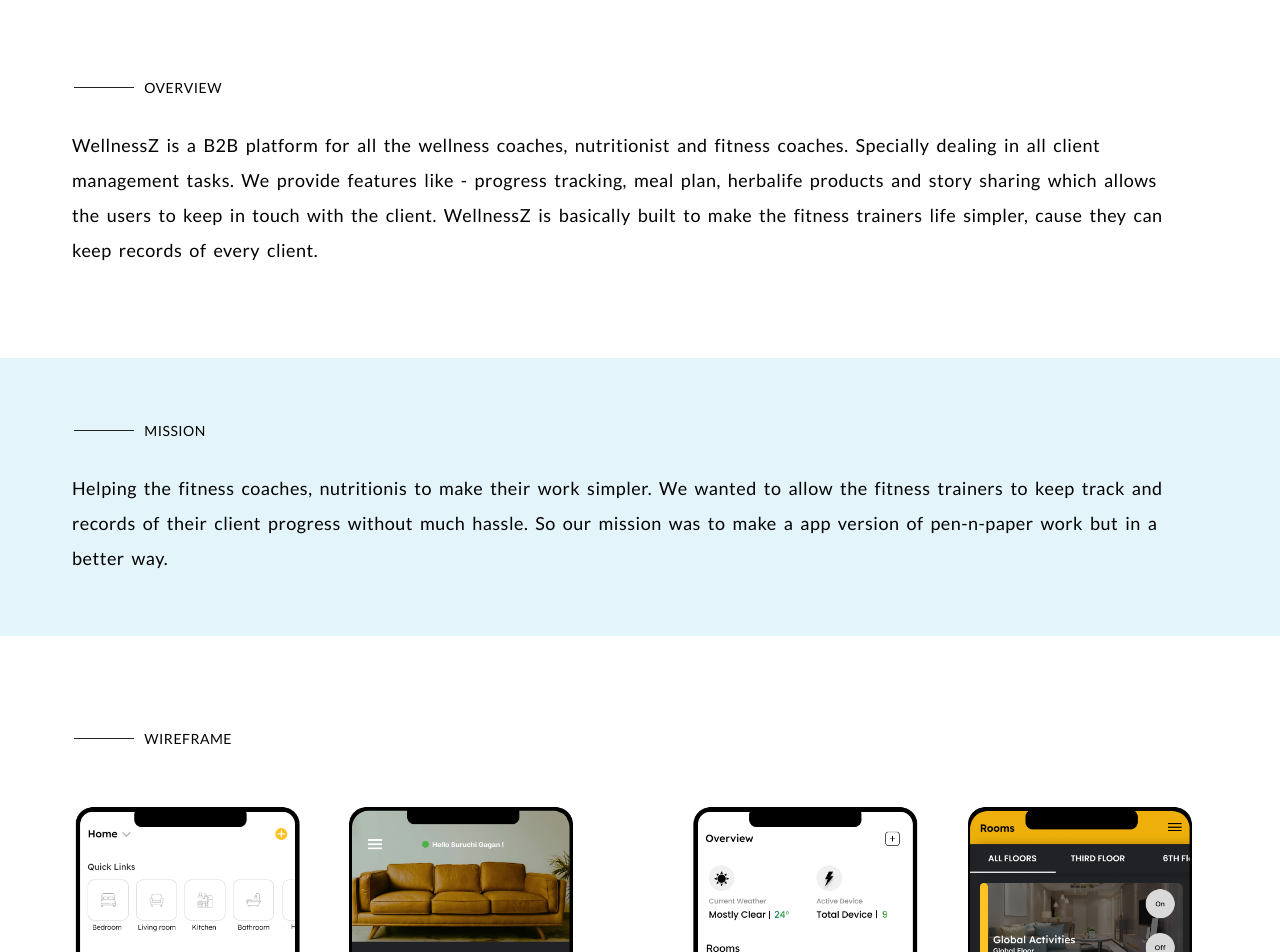
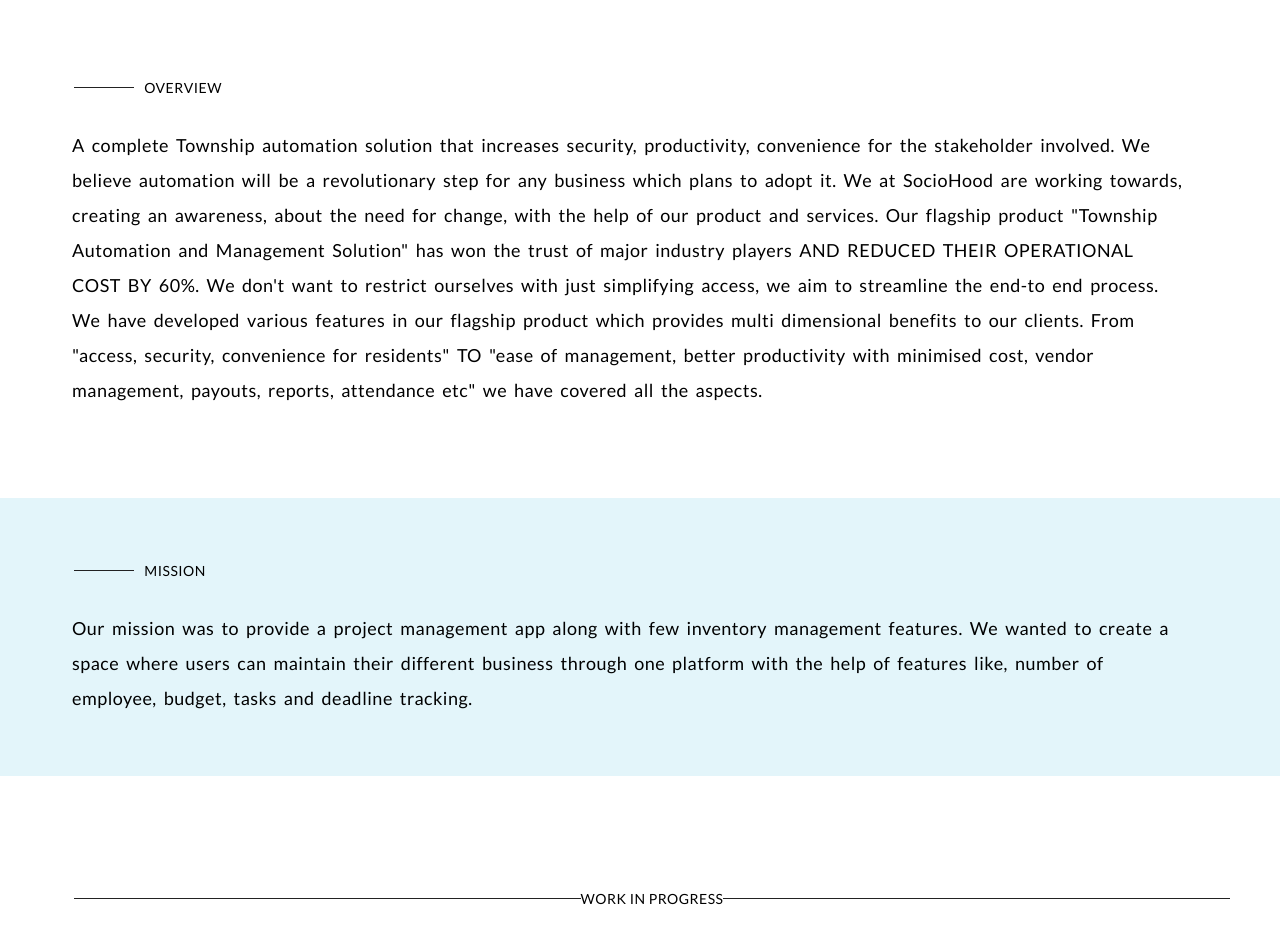
Before and after one commit to angelrana/portfolio-website, a React (Create React App) app: page /sociohood in a window 1280 px wide. Shown: the part 900-1852 px from the top of the page. Built offline with nearby package versions, Linux system fonts and the light colour scheme; a web font is replaced by a local one.

Commit message:
progress

```diff
--- a/package.json
+++ b/package.json
@@ -6,12 +6,14 @@
     "@emotion/react": "^11.11.0",
     "@emotion/styled": "^11.11.0",
     "@mui/material": "^5.13.0",
+    "@react-email/link": "0.0.5",
     "@testing-library/jest-dom": "^5.16.5",
     "@testing-library/react": "^13.4.0",
     "@testing-library/user-event": "^13.5.0",
     "react": "^18.2.0",
     "react-dom": "^18.2.0",
     "react-router-dom": "^6.11.2",
+    "react-router-hash-link": "^2.4.3",
     "react-scripts": "5.0.1",
     "web-vitals": "^2.1.4"
   },
--- a/src/App.css
+++ b/src/App.css
@@ -78,7 +78,7 @@
 .prototype:hover {
   background-color: #FFC225;
   color: white;
-    transform: scale(1.1);
+    transform: scale(1.06);
 
 }
 
@@ -98,7 +98,7 @@
 .prototype2:hover {
   background-color: #7AC143;
   color: white;
-    transform: scale(1.1);
+    transform: scale(1.06);
 
 }
 
@@ -156,6 +156,7 @@
 float: right;
 margin-right: 4em;
 margin-bottom: 3em;
+margin-top: 3em;
 }
 
 .next:hover {
--- a/src/Home.jsx
+++ b/src/Home.jsx
@@ -3,6 +3,7 @@
 import "./App.css";
 import { Link } from 'react-router-dom';
 import GoToTop from './GoToTop';
+
 
 const Home = () => {
 
@@ -421,7 +422,7 @@
                 letterSpacing: "0.3px",
                 fontWeight: "lighter",
               }}>
-          I designed the studying app while working as a web developer.
+              I designed the studying app while working as a web developer.
             </p>
             <div style={{ display: "flex", gap: "10px" }}>
               <div
@@ -467,8 +468,8 @@
               <Link
                 style={{ textDecoration: "none", color: "inherit" }}
                 target="_blank"
-                to="https://www.figma.com/proto/OEMq0FhM9FEEu4QaO14A4h/The-WellnessZ?page-id=0%3A1&type=design&node-id=0-163&viewport=-947%2C-2115%2C0.24&scaling=scale-down&starting-point-node-id=0%3A3&show-proto-sidebar=1">
-                <p>Try Prototype</p>
+                to="https://www.figma.com/file/3d3THcLovRIRWxuw1lwK9V/AnsrCoach-UI%2FUX?type=design&node-id=0%3A1&t=5iFK63m2u7ShwRbo-1">
+                <p>View design</p>
               </Link>
             </div>
           </div>
@@ -521,6 +522,8 @@
                 <br></br>I love to create designs and products that favours the
                 user needs and expections.<br></br>
                 <span>Let's connect and create amazing projects :)</span>
+                <br></br>
+                My email: ennjelo@gmail.com
               </p>
               <Box
                 style={{
@@ -541,9 +544,9 @@
                     src="/images/dribble.png"
                     style={{ width: "25px" }}></img>
                 </Link>
-                <Link target="_blank" to="ennjelo@gmail.com">
+                {/* <Link to="ennjelo@gmail.com">
                   <img src="/images/gmail.png" style={{ width: "25px" }}></img>
-                </Link>
+                </Link> */}
               </Box>
             </Box>
           </Box>
--- a/src/sociohood.jsx
+++ b/src/sociohood.jsx
@@ -2,7 +2,7 @@
 import { Box } from '@mui/material';
 import { Link } from 'react-router-dom';
 import GoToTop from './GoToTop';
-
+import { HashLink } from 'react-router-hash-link';
 const Sociohood = () => {
   return (
     <Box>
@@ -54,11 +54,13 @@
             className="hover-line-animation">
             Resume
           </a>
-          <a
-            style={{ textDecoration: "none", color: "#2c2c2c" }}
-            className="hover-line-animation">
-            Contact
-          </a>
+          <HashLink to="/#about">
+            <a
+              style={{ textDecoration: "none", color: "#2c2c2c" }}
+              className="hover-line-animation">
+              Contact
+            </a>
+          </HashLink>
         </Box>
       </Box>
 
@@ -184,12 +186,20 @@
           lineHeight: "35px",
           wordSpacing: "3px",
         }}>
-        WellnessZ is a B2B platform for all the wellness coaches, nutritionist
-        and fitness coaches. Specially dealing in all client management tasks.
-        We provide features like - progress tracking, meal plan, herbalife
-        products and story sharing which allows the users to keep in touch with
-        the client. WellnessZ is basically built to make the fitness trainers
-        life simpler, cause they can keep records of every client.
+        A complete Township automation solution that increases security,
+        productivity, convenience for the stakeholder involved. We believe
+        automation will be a revolutionary step for any business which plans to
+        adopt it. We at SocioHood are working towards, creating an awareness,
+        about the need for change, with the help of our product and services.
+        Our flagship product "Township Automation and Management Solution" has
+        won the trust of major industry players AND REDUCED THEIR OPERATIONAL
+        COST BY 60%. We don't want to restrict ourselves with just simplifying
+        access, we aim to streamline the end-to end process. We have developed
+        various features in our flagship product which provides multi
+        dimensional benefits to our clients. From "access, security, convenience
+        for residents" TO "ease of management, better productivity with
+        minimised cost, vendor management, payouts, reports, attendance etc" we
+        have covered all the aspects.
       </p>
 
       <Box
@@ -235,13 +245,47 @@
             paddingBottom: "60px",
             wordSpacing: "3px",
           }}>
-          Helping the fitness coaches, nutritionis to make their work simpler.
-          We wanted to allow the fitness trainers to keep track and records of
-          their client progress without much hassle. So our mission was to make
-          a app version of pen-n-paper work but in a better way.
+          Our mission was to provide a project management app along with few
+          inventory management features. We wanted to create a space where users
+          can maintain their different business through one platform with the
+          help of features like, number of employee, budget, tasks and deadline
+          tracking.
         </p>
       </Box>
+
       <Box
+        sx={{
+          display: "flex",
+          flexDirection: "row",
+          justifyContent: "flex-start",
+          alignItems: "center",
+          marginTop: "50px",
+          marginLeft: "74px",
+          paddingTop: "50px",
+          marginBottom: "30px",
+        }}>
+        <Box
+          style={{
+            width: "42%",
+            height: "1.4px",
+            backgroundColor: "#222222",
+          }}></Box>
+        <p
+          style={{
+            fontFamily: "Lato, sans-serif",
+            letterSpacing: "0.5px",
+            fontSize: "14px",
+          }}>
+          WORK IN PROGRESS
+        </p>
+        <Box
+          style={{
+            width: "42%",
+            height: "1.4px",
+            backgroundColor: "#222222",
+          }}></Box>
+      </Box>
+      {/* <Box
         sx={{
           display: "flex",
           flexDirection: "row",
@@ -263,7 +307,7 @@
             fontSize: "14px",
             marginLeft: "10px",
           }}>
-          WIREFRAME
+          COMPETITIVE ANALYSIS
         </p>
       </Box>
 
@@ -289,6 +333,7 @@
             borderRadius: "4px",
           }}></img>
       </Box>
+
       <Box
         sx={{
           display: "flex",
@@ -328,7 +373,7 @@
           }}>
           <li>hekko</li>
         </ul>
-      </div>
+      </div> */}
       {/* <div className="previous" style={{ textDecoration: "none" }}>
         <Link
           style={{ textDecoration: "none", color: "inherit" }}
--- a/src/technixia.jsx
+++ b/src/technixia.jsx
@@ -2,9 +2,9 @@
 import { Box } from '@mui/material';
 import { Link } from 'react-router-dom';
 import GoToTop from './GoToTop';
+import { HashLink } from 'react-router-hash-link';
 
 const Technixia = () => {
-
     return (
       <Box>
         <Box
@@ -55,11 +55,13 @@
               className="hover-line-animation">
               Resume
             </a>
+            <HashLink to="/#about">
               <a
                 style={{ textDecoration: "none", color: "#2c2c2c" }}
                 className="hover-line-animation">
                 Contact
               </a>
+            </HashLink>
           </Box>
         </Box>
 
@@ -313,7 +315,7 @@
               borderRadius: "4px",
             }}></img>
         </Box>
-        <Box
+        {/* <Box
           sx={{
             display: "flex",
             flexDirection: "row",
@@ -341,7 +343,7 @@
         <div>
           <ul
             style={{
-              width: "50%",
+              width: "85%",
               fontFamily: "Lato, sans-serif",
               marginLeft: "3em",
               fontSize: "18px",
@@ -364,16 +366,15 @@
               scheduling it, making their one-way route easier.
             </li>
           </ul>
-            </div>
+            </div> */}
         <div className="next" style={{ textDecoration: "none" }}>
           <Link
             style={{ textDecoration: "none", color: "inherit" }}
-                target="_blank"
-                    to="/wellnessZ"
-                >
+            to="/wellnessZ">
             <p>Next Project</p>
           </Link>
         </div>
+
         <GoToTop />
       </Box>
     );
--- a/src/wellnessZ.jsx
+++ b/src/wellnessZ.jsx
@@ -2,6 +2,7 @@
 import { Box } from '@mui/material';
 import { Link } from 'react-router-dom';
 import GoToTop from './GoToTop';
+import { HashLink } from 'react-router-hash-link';
 
 const WellnessZ = () => {
   return (
@@ -54,11 +55,13 @@
             className="hover-line-animation">
             Resume
           </a>
-          <a
-            style={{ textDecoration: "none", color: "#2c2c2c" }}
-            className="hover-line-animation">
-            Contact
-          </a>
+          <HashLink to="/#about">
+            <a
+              style={{ textDecoration: "none", color: "#2c2c2c" }}
+              className="hover-line-animation">
+              Contact
+            </a>
+          </HashLink>
         </Box>
       </Box>
 
@@ -296,7 +299,7 @@
             borderRadius: "4px",
           }}></img>
       </Box>
-      <Box
+      {/* <Box
         sx={{
           display: "flex",
           flexDirection: "row",
@@ -304,8 +307,8 @@
           alignItems: "center",
           marginTop: "80px",
           marginLeft: "74px",
-        }}>
-        <Box
+        }}> */}
+      {/* <Box
           style={{
             width: "5%",
             height: "1.4px",
@@ -335,7 +338,7 @@
           }}>
           <li>hekko</li>
         </ul>
-      </div>
+      </div> */}
       <div className="next" style={{ textDecoration: "none" }}>
         <Link
           style={{ textDecoration: "none", color: "inherit" }}
```
Also changed, not shown: 1 other file (tests, documents, lock files or other folders). Lines whose indentation alone changed are shown as unchanged.
